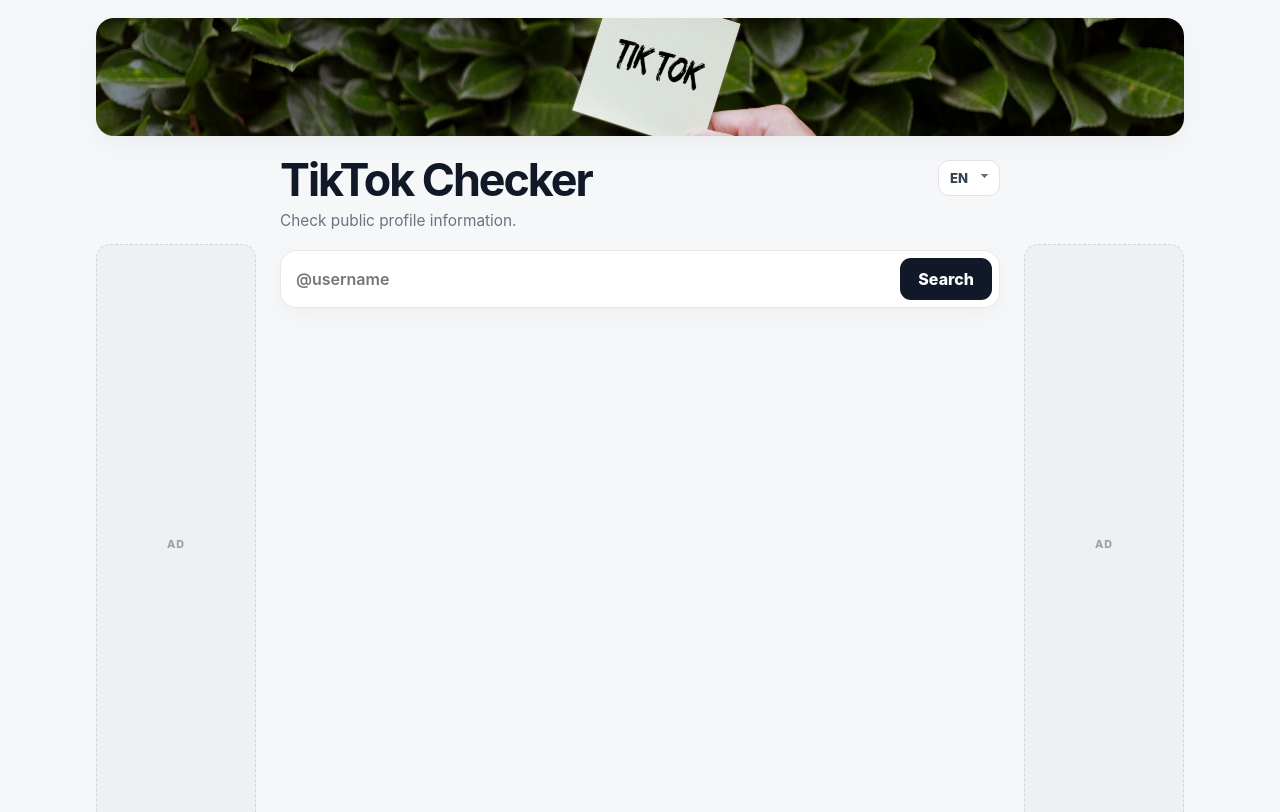
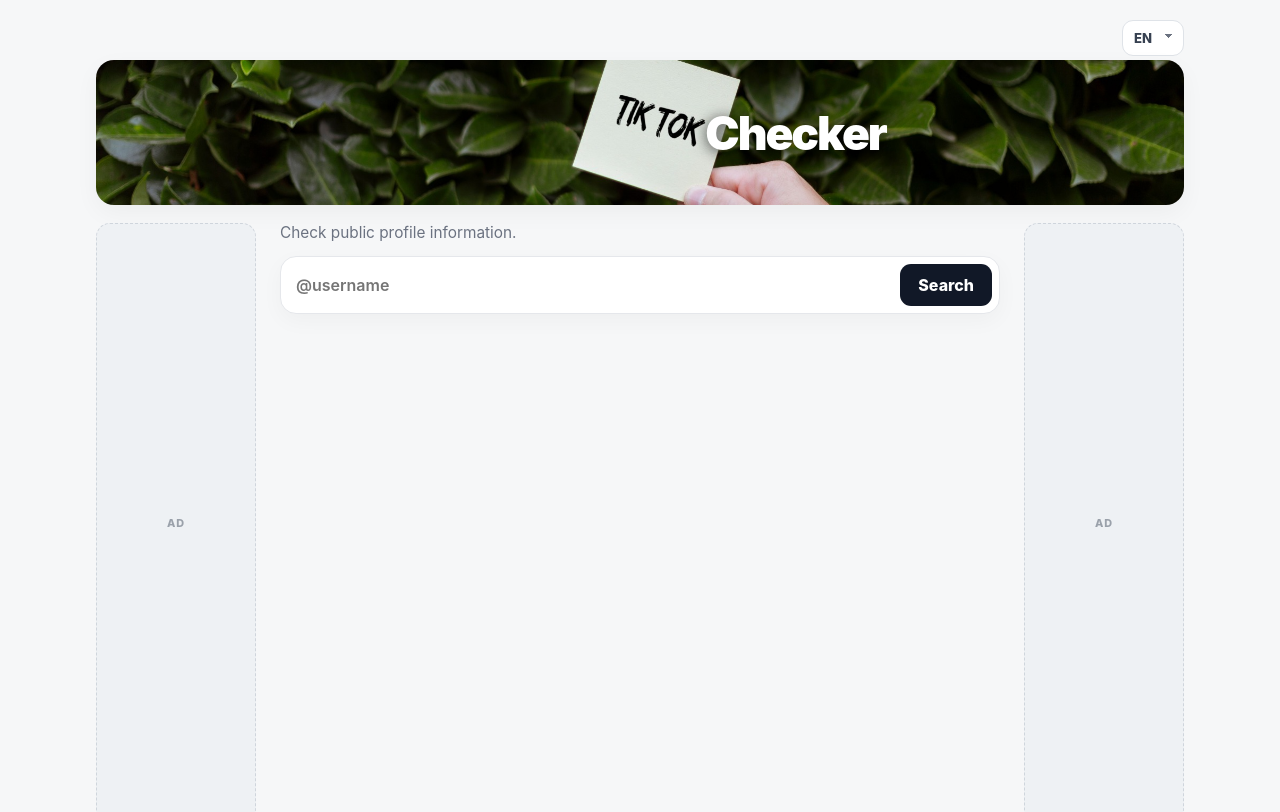
Before and after one commit to ristopernu-debug/tiktokuser, a website: page public/index.html in a window 1280 px wide. Shown: the top 812 px of the page. Drawn offline with Linux system fonts and the light colour scheme.

Commit message:
tiktok27
tiktok27

```diff
--- a/public/app.js
+++ b/public/app.js
@@ -1,12 +1,12 @@
 const $ = (id) => document.getElementById(id);
 
 const translations = {
-  fi:{title:"TikTok-tarkistin",subtitle:"Julkisten profiilitietojen tarkistus.",searchPlaceholder:"@käyttäjänimi",search:"Hae",matchesTitle:"Lähimmät osumat",region:"Maa / region",language:"Kieli",videoPlaceholder:"TikTok-videon linkki",checkVideo:"Tarkista video",followers:"Seuraajat",following:"Seuratut",likes:"Tykkäykset",videos:"Videot",details:"Lisätiedot",created:"Tili luotu",private:"Yksityinen tili",verified:"Vahvistettu",source:"Lähde",openProfile:"Avaa TikTok-profiili",ad:"Mainos",yes:"Kyllä",no:"Ei",loading:"Haetaan…",nameLoading:"Etsitään käyttäjiä…",notFound:"Käyttäjää ei löytynyt. Tarkista käyttäjänimi, esimerkiksi @frostedpixel_fi.",searchError:"Haku epäonnistui.",videoChecking:"Tarkistetaan videota…",videoNoRegion:"Videosta ei löytynyt region-tietoa.",followersShort:"seuraajaa"},
-  en:{title:"TikTok Checker",subtitle:"Check public profile information.",searchPlaceholder:"@username",search:"Search",matchesTitle:"Closest matches",region:"Country / region",language:"Language",videoPlaceholder:"TikTok video URL",checkVideo:"Check video",followers:"Followers",following:"Following",likes:"Likes",videos:"Videos",details:"More details",created:"Account created",private:"Private account",verified:"Verified",source:"Source",openProfile:"Open TikTok profile",ad:"Ad",yes:"Yes",no:"No",loading:"Loading…",nameLoading:"Searching users…",notFound:"User not found. Check the username, for example @frostedpixel_fi.",searchError:"Search failed.",videoChecking:"Checking video…",videoNoRegion:"No region data found in this video.",followersShort:"followers"},
-  sv:{title:"TikTok-kontroll",subtitle:"Kontroll av offentlig profilinformation.",searchPlaceholder:"@användarnamn",search:"Sök",matchesTitle:"Närmaste träffar",region:"Land / region",language:"Språk",videoPlaceholder:"TikTok-videolänk",checkVideo:"Kontrollera video",followers:"Följare",following:"Följer",likes:"Gilla-markeringar",videos:"Videor",details:"Mer information",created:"Konto skapat",private:"Privat konto",verified:"Verifierat",source:"Källa",openProfile:"Öppna TikTok-profil",ad:"Annons",yes:"Ja",no:"Nej",loading:"Hämtar…",nameLoading:"Söker användare…",notFound:"Användaren hittades inte.",searchError:"Sökningen misslyckades.",videoChecking:"Kontrollerar video…",videoNoRegion:"Ingen regioninformation hittades i videon.",followersShort:"följare"},
-  de:{title:"TikTok-Check",subtitle:"Öffentliche Profilinformationen prüfen.",searchPlaceholder:"@Benutzername",search:"Suchen",matchesTitle:"Ähnlichste Treffer",region:"Land / Region",language:"Sprache",videoPlaceholder:"TikTok-Video-URL",checkVideo:"Video prüfen",followers:"Follower",following:"Folgt",likes:"Likes",videos:"Videos",details:"Weitere Details",created:"Konto erstellt",private:"Privates Konto",verified:"Verifiziert",source:"Quelle",openProfile:"TikTok-Profil öffnen",ad:"Anzeige",yes:"Ja",no:"Nein",loading:"Wird geladen…",nameLoading:"Benutzer werden gesucht…",notFound:"Benutzer nicht gefunden.",searchError:"Suche fehlgeschlagen.",videoChecking:"Video wird geprüft…",videoNoRegion:"Keine Regionsdaten im Video gefunden.",followersShort:"Follower"},
-  fr:{title:"Vérificateur TikTok",subtitle:"Vérification des informations publiques du profil.",searchPlaceholder:"@nom d’utilisateur",search:"Rechercher",matchesTitle:"Résultats proches",region:"Pays / région",language:"Langue",videoPlaceholder:"URL de la vidéo TikTok",checkVideo:"Vérifier la vidéo",followers:"Abonnés",following:"Abonnements",likes:"J’aime",videos:"Vidéos",details:"Plus de détails",created:"Compte créé",private:"Compte privé",verified:"Vérifié",source:"Source",openProfile:"Ouvrir le profil TikTok",ad:"Publicité",yes:"Oui",no:"Non",loading:"Chargement…",nameLoading:"Recherche d’utilisateurs…",notFound:"Utilisateur introuvable.",searchError:"La recherche a échoué.",videoChecking:"Vérification de la vidéo…",videoNoRegion:"Aucune donnée de région trouvée dans cette vidéo.",followersShort:"abonnés"},
-  es:{title:"Verificador de TikTok",subtitle:"Comprobación de información pública del perfil.",searchPlaceholder:"@usuario",search:"Buscar",matchesTitle:"Coincidencias más cercanas",region:"País / región",language:"Idioma",videoPlaceholder:"URL del vídeo de TikTok",checkVideo:"Comprobar vídeo",followers:"Seguidores",following:"Siguiendo",likes:"Me gusta",videos:"Vídeos",details:"Más información",created:"Cuenta creada",private:"Cuenta privada",verified:"Verificado",source:"Fuente",openProfile:"Abrir perfil de TikTok",ad:"Anuncio",yes:"Sí",no:"No",loading:"Cargando…",nameLoading:"Buscando usuarios…",notFound:"Usuario no encontrado.",searchError:"La búsqueda ha fallado.",videoChecking:"Comprobando vídeo…",videoNoRegion:"No se encontraron datos de región en este vídeo.",followersShort:"seguidores"}
+  fi:{title:"TikTok-tarkistin",heroTitle:"-tarkistin",subtitle:"Julkisten profiilitietojen tarkistus.",searchPlaceholder:"@käyttäjänimi",search:"Hae",matchesTitle:"Lähimmät osumat",region:"Maa / region",language:"Kieli",videoPlaceholder:"TikTok-videon linkki",checkVideo:"Tarkista video",followers:"Seuraajat",following:"Seuratut",likes:"Tykkäykset",videos:"Videot",details:"Lisätiedot",created:"Tili luotu",private:"Yksityinen tili",verified:"Vahvistettu",source:"Lähde",openProfile:"Avaa TikTok-profiili",ad:"Mainos",yes:"Kyllä",no:"Ei",loading:"Haetaan…",nameLoading:"Etsitään käyttäjiä…",notFound:"Käyttäjää ei löytynyt. Tarkista käyttäjänimi, esimerkiksi @frostedpixel_fi.",searchError:"Haku epäonnistui.",videoChecking:"Tarkistetaan videota…",videoNoRegion:"Videosta ei löytynyt region-tietoa.",followersShort:"seuraajaa"},
+  en:{title:"TikTok Checker",heroTitle:"Checker",subtitle:"Check public profile information.",searchPlaceholder:"@username",search:"Search",matchesTitle:"Closest matches",region:"Country / region",language:"Language",videoPlaceholder:"TikTok video URL",checkVideo:"Check video",followers:"Followers",following:"Following",likes:"Likes",videos:"Videos",details:"More details",created:"Account created",private:"Private account",verified:"Verified",source:"Source",openProfile:"Open TikTok profile",ad:"Ad",yes:"Yes",no:"No",loading:"Loading…",nameLoading:"Searching users…",notFound:"User not found. Check the username, for example @frostedpixel_fi.",searchError:"Search failed.",videoChecking:"Checking video…",videoNoRegion:"No region data found in this video.",followersShort:"followers"},
+  sv:{title:"TikTok-kontroll",heroTitle:"-kontroll",subtitle:"Kontroll av offentlig profilinformation.",searchPlaceholder:"@användarnamn",search:"Sök",matchesTitle:"Närmaste träffar",region:"Land / region",language:"Språk",videoPlaceholder:"TikTok-videolänk",checkVideo:"Kontrollera video",followers:"Följare",following:"Följer",likes:"Gilla-markeringar",videos:"Videor",details:"Mer information",created:"Konto skapat",private:"Privat konto",verified:"Verifierat",source:"Källa",openProfile:"Öppna TikTok-profil",ad:"Annons",yes:"Ja",no:"Nej",loading:"Hämtar…",nameLoading:"Söker användare…",notFound:"Användaren hittades inte.",searchError:"Sökningen misslyckades.",videoChecking:"Kontrollerar video…",videoNoRegion:"Ingen regioninformation hittades i videon.",followersShort:"följare"},
+  de:{title:"TikTok-Check",heroTitle:"-Check",subtitle:"Öffentliche Profilinformationen prüfen.",searchPlaceholder:"@Benutzername",search:"Suchen",matchesTitle:"Ähnlichste Treffer",region:"Land / Region",language:"Sprache",videoPlaceholder:"TikTok-Video-URL",checkVideo:"Video prüfen",followers:"Follower",following:"Folgt",likes:"Likes",videos:"Videos",details:"Weitere Details",created:"Konto erstellt",private:"Privates Konto",verified:"Verifiziert",source:"Quelle",openProfile:"TikTok-Profil öffnen",ad:"Anzeige",yes:"Ja",no:"Nein",loading:"Wird geladen…",nameLoading:"Benutzer werden gesucht…",notFound:"Benutzer nicht gefunden.",searchError:"Suche fehlgeschlagen.",videoChecking:"Video wird geprüft…",videoNoRegion:"Keine Regionsdaten im Video gefunden.",followersShort:"Follower"},
+  fr:{title:"Vérificateur TikTok",heroTitle:"Vérificateur",subtitle:"Vérification des informations publiques du profil.",searchPlaceholder:"@nom d’utilisateur",search:"Rechercher",matchesTitle:"Résultats proches",region:"Pays / région",language:"Langue",videoPlaceholder:"URL de la vidéo TikTok",checkVideo:"Vérifier la vidéo",followers:"Abonnés",following:"Abonnements",likes:"J’aime",videos:"Vidéos",details:"Plus de détails",created:"Compte créé",private:"Compte privé",verified:"Vérifié",source:"Source",openProfile:"Ouvrir le profil TikTok",ad:"Publicité",yes:"Oui",no:"Non",loading:"Chargement…",nameLoading:"Recherche d’utilisateurs…",notFound:"Utilisateur introuvable.",searchError:"La recherche a échoué.",videoChecking:"Vérification de la vidéo…",videoNoRegion:"Aucune donnée de région trouvée dans cette vidéo.",followersShort:"abonnés"},
+  es:{title:"Verificador de TikTok",heroTitle:"Verificador",subtitle:"Comprobación de información pública del perfil.",searchPlaceholder:"@usuario",search:"Buscar",matchesTitle:"Coincidencias más cercanas",region:"País / región",language:"Idioma",videoPlaceholder:"URL del vídeo de TikTok",checkVideo:"Comprobar vídeo",followers:"Seguidores",following:"Siguiendo",likes:"Me gusta",videos:"Vídeos",details:"Más información",created:"Cuenta creada",private:"Cuenta privada",verified:"Verificado",source:"Fuente",openProfile:"Abrir perfil de TikTok",ad:"Anuncio",yes:"Sí",no:"No",loading:"Cargando…",nameLoading:"Buscando usuarios…",notFound:"Usuario no encontrado.",searchError:"La búsqueda ha fallado.",videoChecking:"Comprobando vídeo…",videoNoRegion:"No se encontraron datos de región en este vídeo.",followersShort:"seguidores"}
 };
 
 const localeMap={fi:"fi-FI",en:"en-US",sv:"sv-SE",de:"de-DE",fr:"fr-FR",es:"es-ES"};
--- a/public/index.html
+++ b/public/index.html
@@ -9,30 +9,29 @@
 </head>
 <body>
   <div class="pageShell">
-    <div class="heroBanner" aria-hidden="true">
+    <div class="pageTop">
+      <label class="languagePicker" aria-label="Language">
+        <select id="uiLanguage">
+          <option value="fi">FI</option>
+          <option value="en">EN</option>
+          <option value="sv">SV</option>
+          <option value="de">DE</option>
+          <option value="fr">FR</option>
+          <option value="es">ES</option>
+        </select>
+      </label>
+    </div>
+
+    <div class="heroBanner">
       <img src="/tiktok-hero.jpg" alt="">
+      <div class="heroTitle" data-i18n="heroTitle">-tarkistin</div>
     </div>
 
     <div class="contentGrid">
       <aside class="promoSlot promoSide promoLeft" aria-label="Mainospaikka"><span data-i18n="ad">Mainos</span></aside>
 
       <main class="wrap">
-        <header class="topbar">
-          <div>
-            <h1 data-i18n="title">TikTok-tarkistin</h1>
-            <p data-i18n="subtitle">Julkisten profiilitietojen tarkistus.</p>
-          </div>
-          <label class="languagePicker" aria-label="Language">
-            <select id="uiLanguage">
-              <option value="fi">FI</option>
-              <option value="en">EN</option>
-              <option value="sv">SV</option>
-              <option value="de">DE</option>
-              <option value="fr">FR</option>
-              <option value="es">ES</option>
-            </select>
-          </label>
-        </header>
+        <p class="introText" data-i18n="subtitle">Julkisten profiilitietojen tarkistus.</p>
 
         <form id="form" class="search">
           <input id="username" data-i18n-placeholder="searchPlaceholder" placeholder="@käyttäjänimi tai nimi" autocomplete="off" spellcheck="false" required>
--- a/public/styles.css
+++ b/public/styles.css
@@ -3,7 +3,7 @@
 body{margin:0;min-height:100vh;background:#f6f7f8}.hidden{display:none!important}
 
 .pageShell{width:min(100% - 36px,1260px);margin:0 auto;padding:18px 0 34px}
-.heroBanner{width:min(1088px,100%);height:118px;margin:0 auto 22px;border-radius:18px;overflow:hidden;box-shadow:0 8px 24px rgba(0,0,0,.045)}
+.heroBanner{width:min(1088px,100%);height:145px;margin:0 auto 22px;border-radius:18px;overflow:hidden;box-shadow:0 8px 24px rgba(0,0,0,.045)}
 .heroBanner img{display:block;width:100%;height:100%;object-fit:cover;object-position:50% 52%}
 .contentGrid{display:grid;grid-template-columns:160px minmax(0,720px) 160px;justify-content:center;gap:24px;align-items:start}
 .wrap{width:100%;padding:0 0 26px}
@@ -18,7 +18,7 @@ input{min-width:0;border:0;outline:0;background:transparent;font:inherit;padding
 .promoSlot{display:grid!important;place-items:center!important;visibility:visible!important;opacity:1!important;border:1px dashed #cfd5dc;border-radius:14px;color:#9aa1aa;background:#eef1f4;font-size:.68rem;font-weight:800;text-transform:uppercase;letter-spacing:.08em;overflow:hidden}.promoSide{width:160px;height:600px;margin-top:86px;position:sticky;top:18px}
 .creatorFooter{width:min(1088px,100%);min-height:72px;margin:14px auto 0;display:flex;align-items:center;gap:13px;padding:13px 18px;background:#111827;color:#fff;border-radius:15px;text-decoration:none;box-shadow:0 8px 24px rgba(0,0,0,.055);transition:transform .15s ease}.creatorFooter:hover{transform:translateY(-1px)}.creatorMark{width:40px;height:40px;border-radius:50%;display:grid;place-items:center;background:#fff;color:#111827;font-size:1.15rem;font-weight:900}.creatorText{display:flex;flex-direction:column;gap:1px}.creatorText strong{font-size:.95rem}.creatorText small{font-size:.72rem;color:#cbd5e1}.creatorArrow{margin-left:auto;font-size:1.25rem;font-weight:800}
 @media(max-width:1120px){.contentGrid{grid-template-columns:minmax(0,720px)}.promoSide{display:none!important}.pageShell{width:min(100% - 30px,920px)}}
-@media(max-width:600px){.pageShell{width:min(100% - 20px,920px);padding-top:10px}.heroBanner{height:86px;border-radius:12px;margin-bottom:16px}.topbar{align-items:flex-start;margin-bottom:16px}.topbar h1{white-space:normal;font-size:2.25rem}.topbar p{font-size:.9rem}.languagePicker select{padding-top:8px;padding-bottom:8px}.search{grid-template-columns:1fr}.search button{width:100%}.stats{grid-template-columns:repeat(2,1fr);gap:16px 8px}.videoSearch{grid-template-columns:1fr}.videoSearch button{width:100%}.matchFollowers{display:none}.creatorFooter{min-height:62px;border-radius:11px;padding:10px 13px}.creatorMark{width:37px;height:37px}.creatorText strong{font-size:.9rem}}
+@media(max-width:600px){.pageShell{width:min(100% - 20px,920px);padding-top:10px}.heroBanner{height:105px;border-radius:12px;margin-bottom:16px}.topbar{align-items:flex-start;margin-bottom:16px}.topbar h1{white-space:normal;font-size:2.25rem}.topbar p{font-size:.9rem}.languagePicker select{padding-top:8px;padding-bottom:8px}.search{grid-template-columns:1fr}.search button{width:100%}.stats{grid-template-columns:repeat(2,1fr);gap:16px 8px}.videoSearch{grid-template-columns:1fr}.videoSearch button{width:100%}.matchFollowers{display:none}.creatorFooter{min-height:62px;border-radius:11px;padding:10px 13px}.creatorMark{width:37px;height:37px}.creatorText strong{font-size:.9rem}}
 
 /* Tablet/mobile: keep the checker first and move advertising below it. */
 @media(max-width:1120px){
@@ -32,3 +32,15 @@ input{min-width:0;border:0;outline:0;background:transparent;font:inherit;padding
   .promoLeft{margin-top:10px}
   .promoRight{margin-top:8px}
 }
+
+/* V5: language selector at the very top and the product name integrated into the hero. */
+.pageTop{height:42px;display:flex;justify-content:flex-end;align-items:flex-start;width:min(1088px,100%);margin:0 auto}
+.heroBanner{position:relative;margin-bottom:18px}
+.heroTitle{position:absolute;left:56%;top:50%;transform:translateY(-50%);font-size:clamp(2rem,3.6vw,3.35rem);line-height:1;font-weight:900;letter-spacing:-.045em;color:#fff;text-shadow:0 2px 14px rgba(0,0,0,.72);white-space:nowrap}
+.introText{margin:0 0 14px;color:#6b7280;font-size:.96rem}
+.promoSide{margin-top:0}
+@media(max-width:600px){
+  .pageTop{height:38px}
+  .heroTitle{left:55%;font-size:clamp(1.35rem,7vw,2rem)}
+  .introText{font-size:.9rem;margin-bottom:12px}
+}
```
